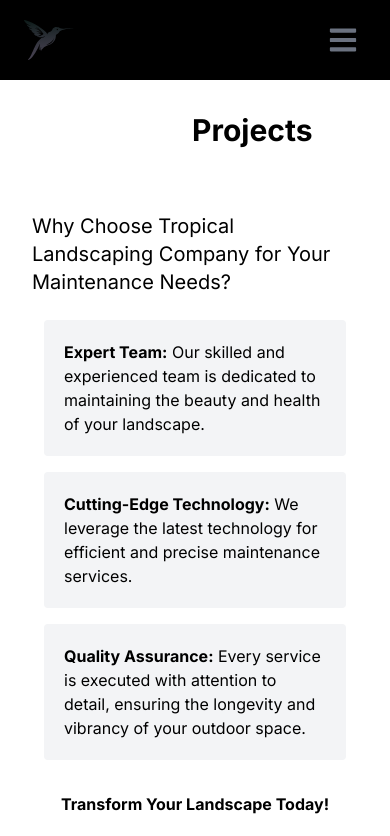
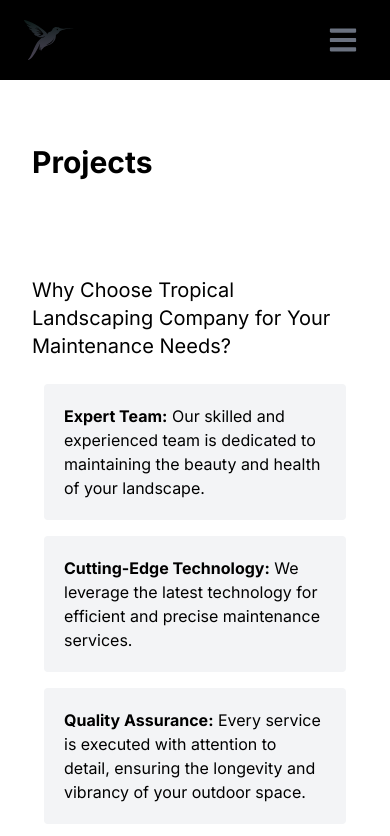
Before and after one commit to Mimileo/tropical-co-web, a Next.js app: page /projects in a window 390 px wide. Shown: the top 836 px of the page. Built offline with nearby package versions, Linux system fonts and the light colour scheme; a web font is replaced by a local one.

Commit message:
mobile issues resolved header

```diff
--- a/app/contact/page.tsx
+++ b/app/contact/page.tsx
@@ -7,8 +7,8 @@ export default function Page() {
 
 
       <div className="bg-white-100 min-h-screen">
-      <header className="bg-white-700 text-black text-center m-8">
-        <h1 className="text-3xl font-bold text-left ml-40">Contact Us</h1>
+      <header className="max-w-4xl mx-auto mt-8 bg-white p-8">
+        <h1 className="text-3xl font-bold text-left">Contact Us</h1>
       </header>
 
       <section className="max-w-4xl mx-auto mt-8 bg-white p-8 ">
--- a/app/install/page.tsx
+++ b/app/install/page.tsx
@@ -11,8 +11,8 @@ export default function Page() {
 
 
       <div className="bg-white-100 min-h-screen">
-      <header className="bg-white-700 text-black text-center m-8">
-        <h1 className="text-3xl font-bold text-left ml-40">Our Landscaping Services</h1>
+      <header className="max-w-4xl mx-auto mt-8 bg-white p-8">
+        <h1 className="text-3xl font-bold text-left">Our Landscaping Services</h1>
       </header>
 
       <section className="max-w-4xl mx-auto mt-8 bg-white p-8 ">
--- a/app/projects/page.tsx
+++ b/app/projects/page.tsx
@@ -11,8 +11,8 @@ export default function Page() {
 
 
       <div className="bg-white-100 min-h-screen">
-      <header className="bg-white-700 text-black text-center m-8">
-        <h1 className="text-3xl font-bold text-left ml-40">Projects</h1>
+        <header className="max-w-4xl mx-auto mt-8 bg-white p-8">
+        <h1 className="text-3xl font-bold text-left">Projects</h1>
       </header>
 
       <section className="max-w-4xl mx-auto mt-8 bg-white p-8">
--- a/app/services/page.tsx
+++ b/app/services/page.tsx
@@ -11,8 +11,8 @@ export default function Page() {
 
 
       <div className="bg-white-100 min-h-screen">
-      <header className="bg-white-700 text-black text-center m-8">
-        <h1 className="text-3xl font-bold text-left ml-40">Maintenance Services</h1>
+        <header className="max-w-4xl mx-auto mt-8 bg-white p-8">
+        <h1 className="text-3xl font-bold text-left">Maintenance Services</h1>
       </header>
 
       <section className="max-w-4xl mx-auto mt-8 bg-white p-8">
```
